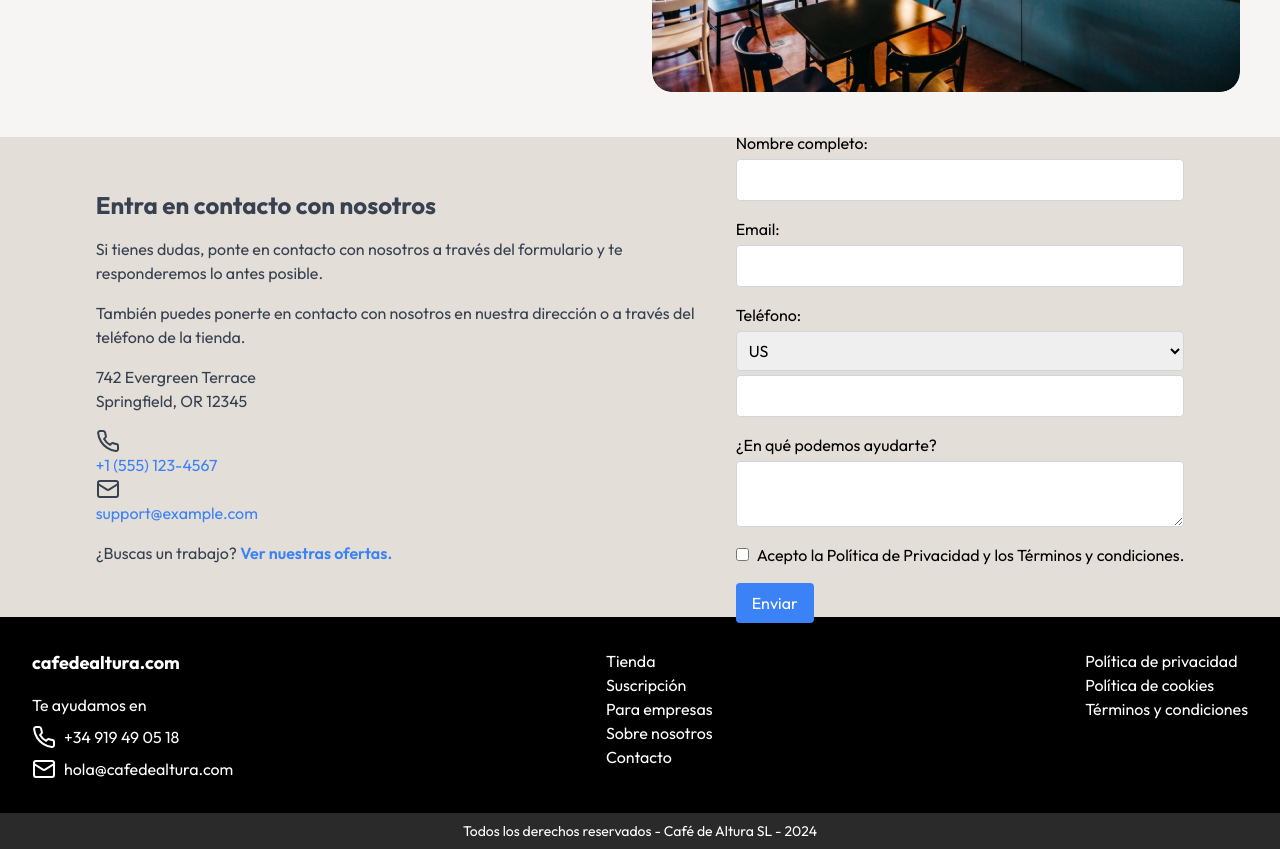
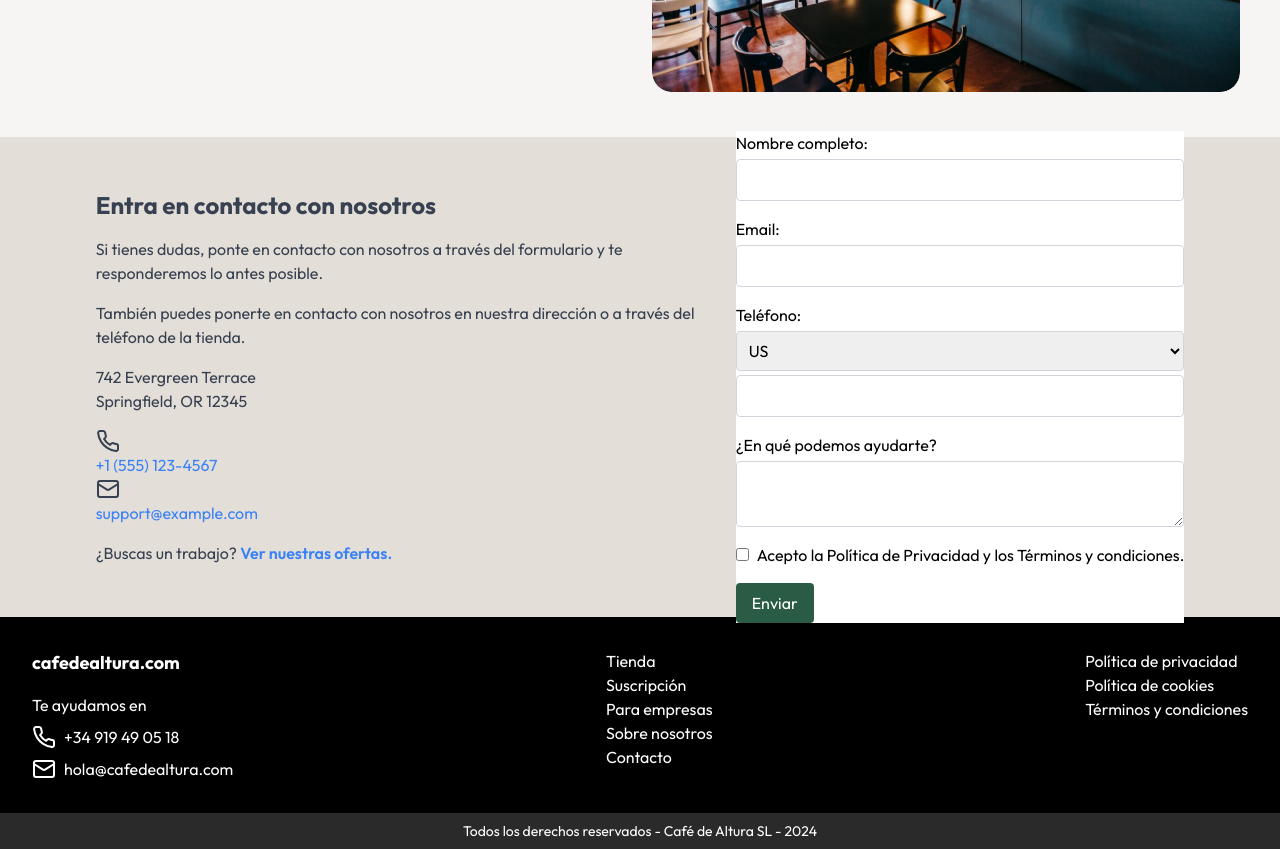
Before and after one commit to gabrielaspooky/CafeDeAlturaV2, a Next.js app in the folder cafe-de-altura/: page / in a window 1280 px wide. Shown: the part 2300-3149 px from the top of the page. Built offline with nearby package versions, Linux system fonts and the light colour scheme; no server answers.

Commit message:
updated homeform

```diff
--- a/cafe-de-altura/src/app/(main)/HomeForm.jsx
+++ b/cafe-de-altura/src/app/(main)/HomeForm.jsx
@@ -25,15 +25,15 @@ const HomeForm = () => {
   };
 
   return (
-    <form onSubmit={handleSubmit} className="space-y-4">
-      <label className="block">
+    <form onSubmit={handleSubmit} className="space-y-4 bg-white">
+      <label className="block text-black">
         Nombre completo:
         <input
           type="text"
           name="nombreCompleto"
           value={formData.nombreCompleto}
           onChange={handleChange}
-          className="block w-full mt-1 p-2 border border-gray-300 rounded"
+          className="block w-full mt-1 p-2 border border-gray-300 rounded text-black"
         />
       </label>
       <label className="block">
@@ -84,7 +84,7 @@ const HomeForm = () => {
         />
         Acepto la Política de Privacidad y los Términos y condiciones.
       </label>
-      <button type="submit" className="px-4 py-2 bg-blue-500 text-white rounded">Enviar</button>
+      <button type="submit" className="px-4 py-2 bg-[#2A5B45] text-white rounded">Enviar</button>
     </form>
   );
 };
```
